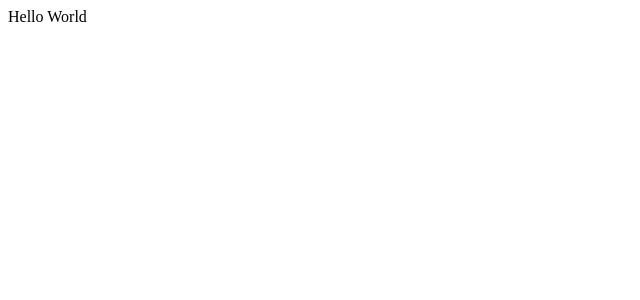
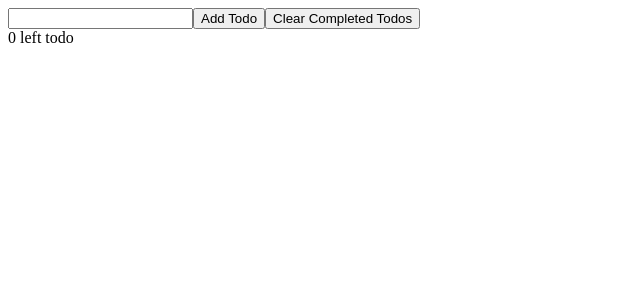
Before and after one commit to SeemaMistry/React-ToDo-List, a React (Create React App) app in the folder learn-react-in-x-minutes/: page / in a window 1280 px wide. Shown: the top 300 px of the page, without its empty margins (0-640 px from the left). Built offline with nearby package versions, Linux system fonts and the light colour scheme.

Commit message:
Add all the html components to App.js for the app, buttons, input, a div for counting items. Remove hello World.

```diff
--- a/learn-react-in-x-minutes/src/App.js
+++ b/learn-react-in-x-minutes/src/App.js
@@ -1,9 +1,19 @@
 import TodoList from "./TodoList";
 
 function App() {
+  // create some html for the todo list using JSX
+
+  // Return can only return 1 thing, so 2 html elements cannot be returned.
+  // Fix: wrap all html-els into one empty element, called a "fragment"
+  // <> [html code] </>
   return (
-    // create some html for the todo list using JSX
-    <TodoList />
+    <>
+      <TodoList />
+      <input type="text" />
+      <button>Add Todo</button>
+      <button>Clear Completed Todos</button>
+      <div>0 left todo</div>
+    </>
   )
 }
 
--- a/learn-react-in-x-minutes/src/TodoList.js
+++ b/learn-react-in-x-minutes/src/TodoList.js
@@ -3,7 +3,7 @@ import React from 'react'
 export default function TodoList() {
     return (
         <div>
-            Hello World
+
         </div>
     )
 }
```
